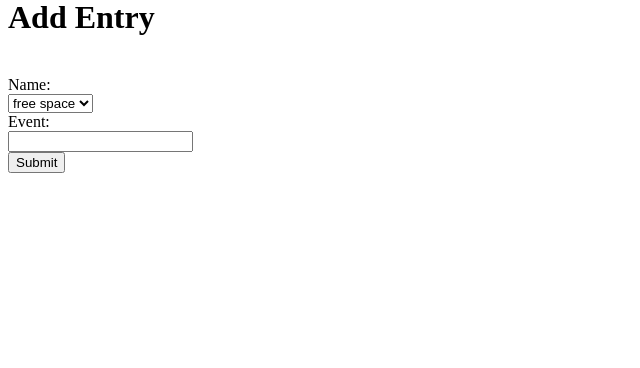
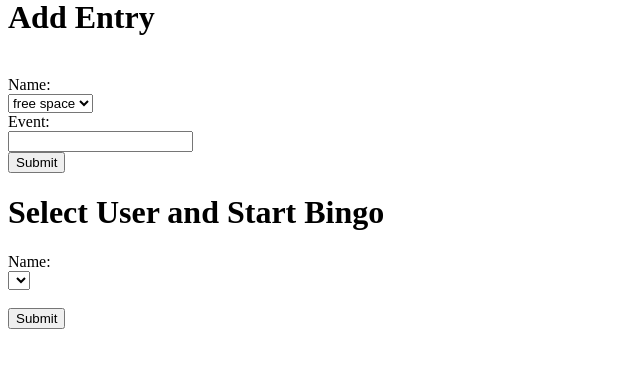
Before and after one commit to Andrews2024/paperless-bingo, a Flask app: page / in a window 1280 px wide. Shown: the part 162-530 px from the top of the page, without its empty margins (0-640 px from the left). Run offline with Flask 3, Linux system fonts and the light colour scheme; lists and menus that the app fills with data are empty.

Commit message:
Developed generating a bingo board

```diff
--- a/app.py
+++ b/app.py
@@ -1,8 +1,12 @@
 import json
+from random import randrange, shuffle
+from uuid import uuid4
+
 from flask import Flask, redirect, render_template, request
 
-from helper import read_users, read_entries
+from helper import read_users, read_entries, sort_entries, validate_enough_options
 app = Flask(__name__)
+app.config['SECRET_KEY'] = str(uuid4())
 
 @app.route('/', methods = ['GET'])
 def hello():
@@ -44,5 +48,30 @@ def add_entry():
 
     return redirect('/')
 
+@app.route('/load-bingo', methods = ['GET'])
+def load_bingo():
+    # Get resulting options for squares
+    user = request.args.get('user')
+    free_entries, named_entries = sort_entries(user)
+
+    # Make sure we have enough squares
+    if not validate_enough_options(free_entries, named_entries):
+        return redirect('/')
+
+    # Pick random free space option
+    shuffle(free_entries)
+    free_space = free_entries[randrange(0, len(free_entries))]
+
+    # Pick random selection of entries for board
+    shuffle(named_entries)
+    squares = named_entries[:24]
+
+    return render_template('bingo.html', free = free_space,
+                            squares = squares)
+
+@app.route('/check-bingo', methods = ['POST'])
+def check_bingo():
+    return "Hi"
+
 if __name__ == "__main__":
     app.run(debug=True)
--- a/helper.py
+++ b/helper.py
@@ -1,4 +1,5 @@
 import json
+from flask import flash
 
 def read_users() -> list[str]:
     with open("./data/users.json", 'r') as users_file:
@@ -12,3 +13,35 @@ def read_entries() -> list[dict]:
         entry_list: list = json.load(entries_file).get("entries", [])
 
     return entry_list
+
+
+def sort_entries(filter_name: str) -> tuple(list[dict]):
+    entry_list = read_entries()
+    free_entries = []
+    named_entries = []
+
+    # Get free space options and options where name != filter name
+    for entry in entry_list:
+        if entry.get("name") == "free space":
+            free_entries.append(entry)
+        elif entry.get("name") == filter_name:
+            continue
+        else:
+            named_entries.append(entry)
+
+    # Return free spaces, names spaces
+    return free_entries, named_entries
+
+def validate_enough_options(free_entries: list[dict], named_entries: list[dict]) -> bool:
+    enough_options = True
+
+    # Check for number of free spaces
+    if len(free_entries) < 1:
+        flash("Need at least one entry as free space.")
+        enough_options = False
+
+    if len(named_entries) < 24:
+        flash("Need at least 24 entries that are not associated with given user name.")
+        enough_options = False
+
+    return enough_options
--- a/templates/home.html
+++ b/templates/home.html
@@ -43,5 +43,20 @@
                 <br><input type="submit" value="Submit">
             </form>
         </div>
+        <div id="start-bingo">
+            <h1>Select User and Start Bingo</h1>
+            <form action="{{ url_for('load_bingo') }}" method="get">
+                <label for="name">Name: </label><br>
+                <select id="user" name="user">
+                    {% for user in user_list %}
+                    <option value="{{ user }}">{{ user }}</option>
+                    {% endfor %}
+                </select><br>
+                <br><input type="submit" value="Submit">
+            </form>
+            {% for message in get_flashed_messages() %}
+            <p>Error: {{ message }}</p>
+            {% endfor %}
+        </div>
     </body>
 </html>
```
Also changed, not shown: templates/bingo.html (added, +33 -0 lines).
